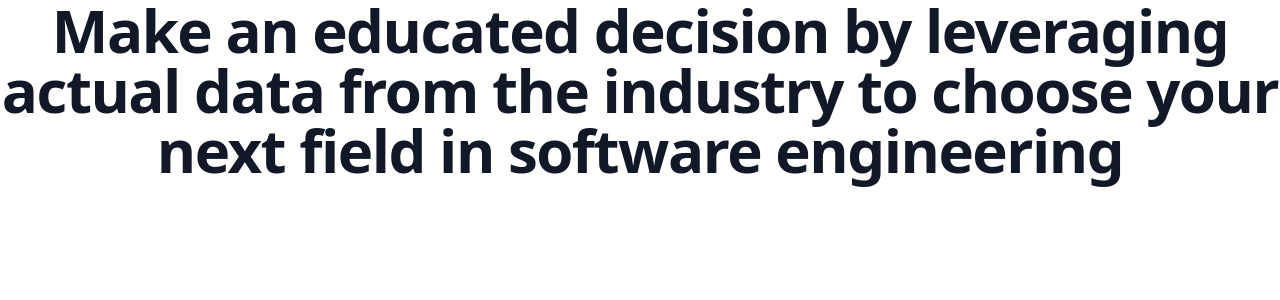
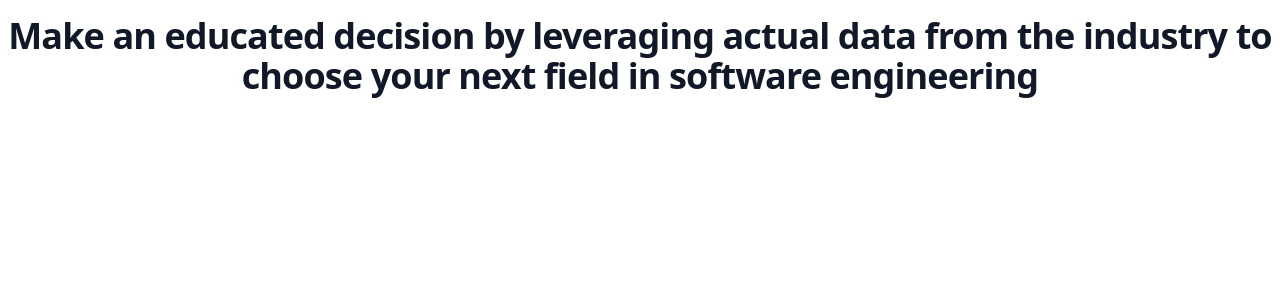
Before and after one commit to find-me-a-job/find-me-a-job, a React (Vite) app in the folder frontend/: page /fieldunknown in a window 1280 px wide. Shown: the top 300 px of the page. Built offline with nearby package versions, Linux system fonts and the light colour scheme.

Commit message:
changed css of fieldunknown

```diff
--- a/frontend/src/pages/FieldKnown.tsx
+++ b/frontend/src/pages/FieldKnown.tsx
@@ -14,9 +14,9 @@ function FieldKnown() {
     const [scrappedData, setScrappedData] = useState({});
     const [isLoading, setIsLoading] = useState(false);
     const [isDataReady, setIsDataReady] = useState(false);
+
     function getScrappedDataForKnownField(field: string, location: string, experience: number){
         setIsLoading(true);
-        console.log("inside onclick function!!!!!")
         console.log(field)
         console.log(location)
         console.log(experience)
--- a/frontend/src/pages/FieldUnknown.tsx
+++ b/frontend/src/pages/FieldUnknown.tsx
@@ -2,7 +2,7 @@
 function FieldUnknown() {
   return (
     <div>
-      <h1 className="text-center mb-4 text-4xl font-extrabold leading-none tracking-tight text-gray-900 md:text-5xl lg:text-6xl dark:text-white">
+      <h1 className="text-center mt-4 text-4xl font-extrabold leading-none tracking-tight text-gray-900 md:text-4xl lg:text-4xl dark:text-white">
         Make an educated decision by leveraging actual data from the industry to choose your next field in software engineering
       </h1>
     </div>
```
